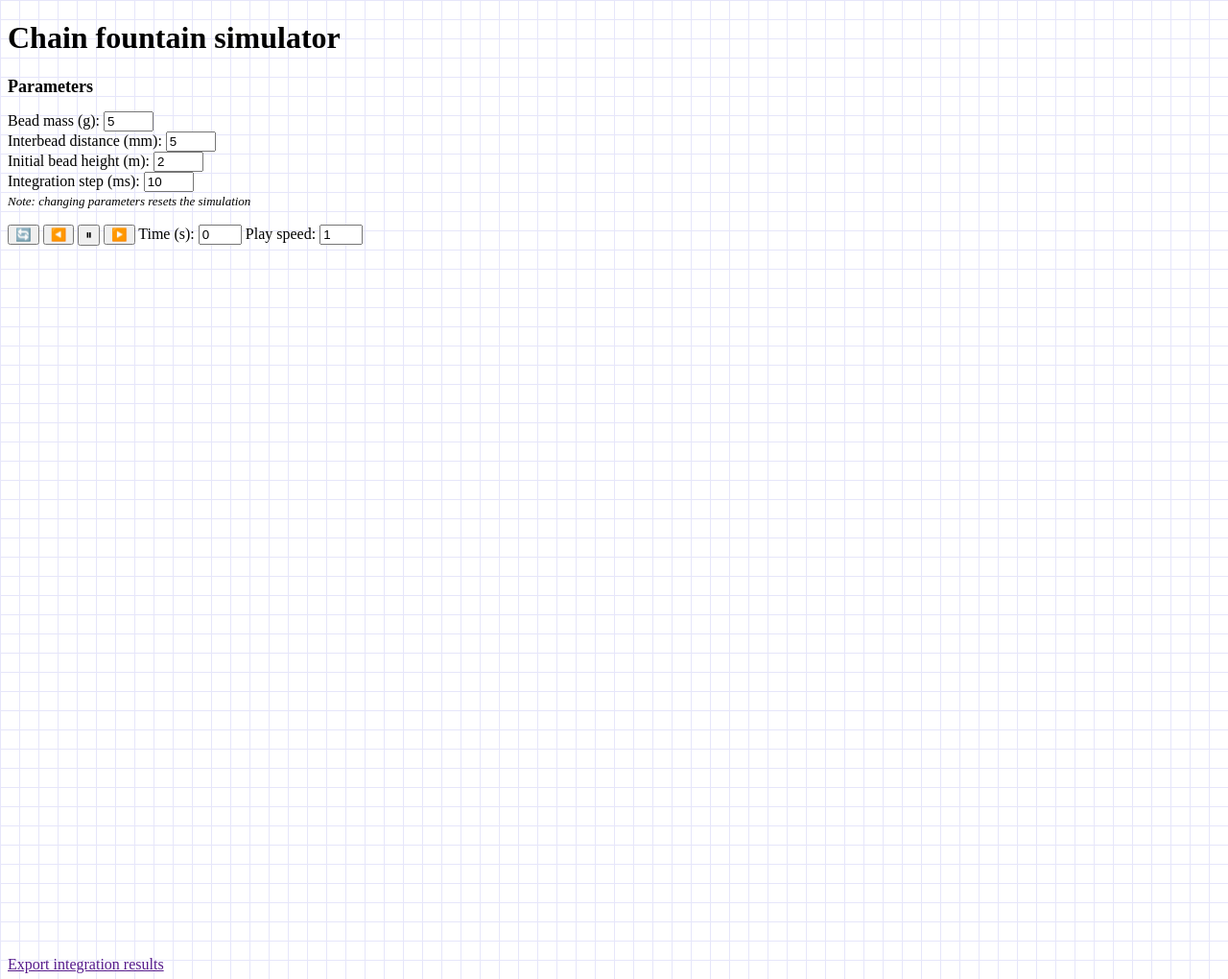
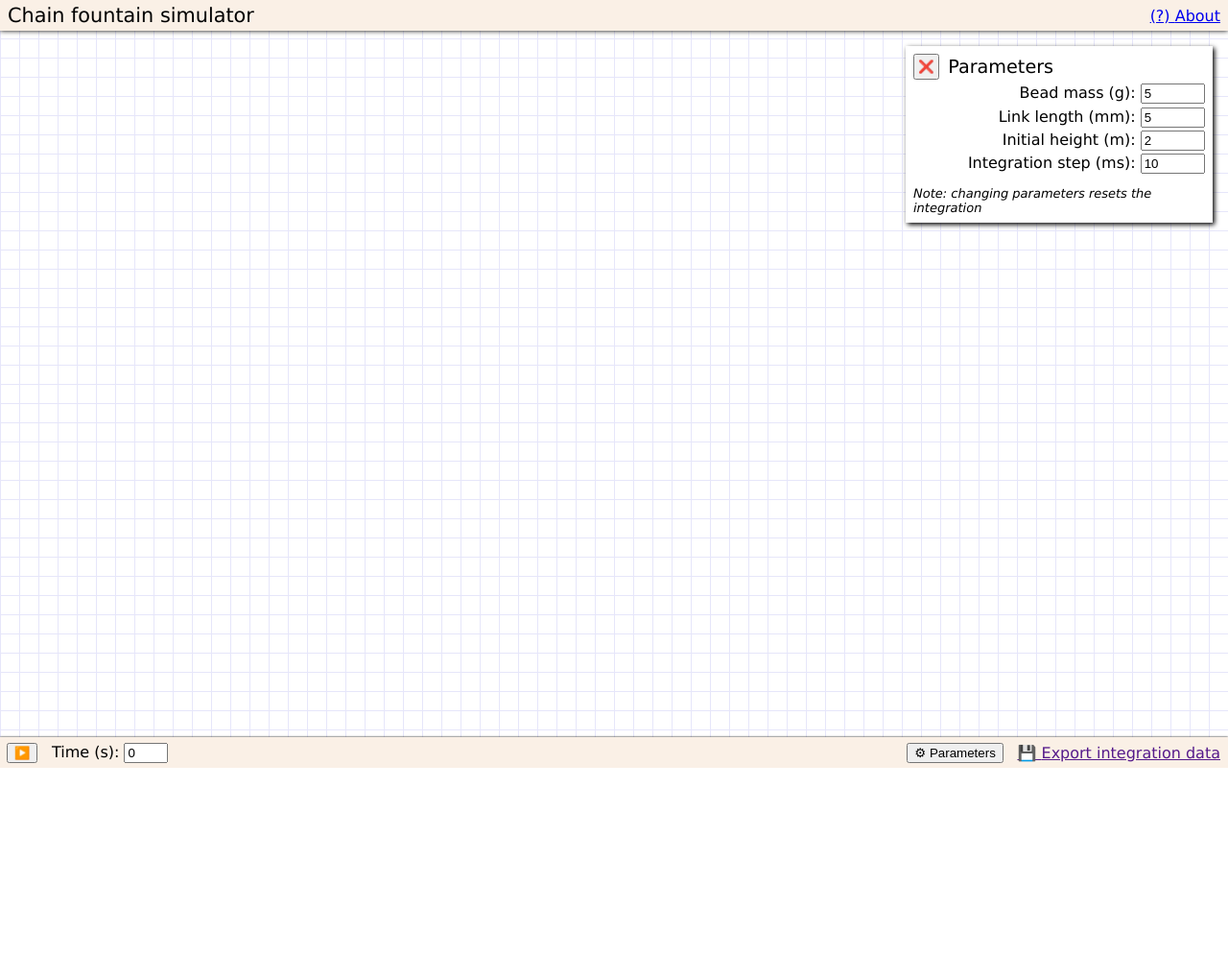
Before and after one commit to mattpalermo/chain-fountain-simulator, a plain HTML site: page index.html in a window 1280 px wide. Shown: the whole page at 96% size. After the commit the page ends 800 px from the top, so only its background shows below. Drawn offline with Linux system fonts and the light colour scheme.

Commit message:
Refine HTML & CSS interface

```diff
--- a/index.html
+++ b/index.html
@@ -10,54 +10,149 @@
       background-image:
         linear-gradient(to right, lavender 1px, transparent 1px),
         linear-gradient(to bottom, lavender 1px, transparent 1px);
+      font-family: Verdana, Arial, Helvetica, sans-serif;
+      margin: 0;
+      padding: 0;
     }
-    h2 { font-size: large }
+
+    #header {
+      box-sizing: border-box;
+      width: 100%;
+      height: 2em;
+      padding: 0.3em 0.5em;
+      margin: 0;
+      display: flex;
+      align-items: center;
+      background-color: linen;
+      box-shadow: 0px 0px 5px black;
+    }
+
     #simulationCanvas {
+      box-sizing: border-box;
       width: 100%;
       height: calc(100vh - 4em);
+      margin: 0;
+      padding: 0;
+      display: block;
     }
-    #controls {margin-top: 1em}
+
+    #parameters {
+      position: absolute;
+      top: 3em;
+      right: 1em;
+      box-sizing: border-box;
+      width: 20em;
+      max-width: calc(100vw - 2em);
+      max-height: 100vh;
+      overflow: auto;
+      background-color: white;
+      box-shadow: 2px 2px 5px black;
+      padding: 0.5em;
+    }
+    #parameters .header {
+      margin-bottom: 0.3em;
+      display: flex;
+      align-items: center;
+    }
+    #parameters h2 { margin-left: 0.5em }
+    #parameters .header button {
+      width: 2em;
+      height: 2em;
+      padding: 0;
+      margin: 0;
+    }
+    #parameters label {
+      display: block;
+      text-align: right;
+      margin: 0.2em 0;
+    }
+    #parameters input { width: 8ch }
+    #parameters em {
+      font-size: small;
+      margin-top: 1em;
+      display: block
+    }
+
+    #controls {
+      box-sizing: border-box;
+      overflow: auto;
+      width: 100%;
+      height: 2em;
+      padding: 0;
+      margin: 0;
+      display: flex;
+      align-items: center;
+      background-color: linen;
+      box-shadow: 0px 0px 2px black;
+    }
+    #controls > * {margin-left: 0.5em; margin-right: 0.5em}
+    #controls label {margin-right: auto }
     #controls input { width: 5ch }
-    #parameters label { display: block }
-    #parameters input { width: 6ch }
-    #parameters em { font-size: small }
+
+    h1 {
+      margin: 0;
+      margin-right: auto;
+      padding: 0;
+      font-size: 1.3em;
+      font-weight: normal;
+    }
+    h2 {
+      font-size: 1.2em;
+      font-weight: normal;
+      margin: 0;
+      padding: 0;
+    }
+
+    @media (max-width: 25em) {
+      #header .extra-content { display: none }
+    }
+    @media (max-width: 35em) {
+      #controls .extra-content { display: none }
+    }
+
   </style>
 </head>
 <body>
-  <h1>Chain fountain simulator</h1>
+  <div id="header">
+    <h1>Chain fountain simulator</h1>
+    <a href="https://github.com/mattpalermo/chain-fountain-simulator">
+      (?) <span class="extra-content">About</span>
+    </a>
+  </div>
 
   <div id="parameters">
-    <h2>Parameters</h2>
+    <div class="header">
+      <button id="close-parameters">❌</button>
+      <h2>Parameters</h2>
+    </div>
     <label>Bead mass (g):
       <input id="beadmass" type="number" value="5" step="any">
     </label>
-    <label>Interbead distance (mm):
-      <input id="interbead-distance" type="number" value="5" step="any">
+    <label>Link length (mm):
+      <input id="link-length" type="number" value="5" step="any">
     </label>
-    <label>Initial bead height (m):
+    <label>Initial height (m):
       <input id="initial-height" type="number" value="2" step="any">
     </label>
     <label>Integration step (ms):
       <input id="integration-step" type="number" value="10" step="any">
     </label>
-    <em>Note: changing parameters resets the simulation</em>
-  </div>
-
-  <div id="controls">
-    <button id="reset">🔄</button>
-    <button id="rewind">◀️</button>
-    <button id="pause">⏸</button>
-    <button id="play">▶️</button>
-    <label>Time (s):
-      <input id="time" type="number" value="0" step="any">
-    </label>
-    <label>Play speed:
-      <input id="play-speed" type="number" value="1" step="any">
-    </label>
+    <em>Note: changing parameters resets the integration</em>
   </div>
 
   <canvas id="simulationCanvas"></canvas>
 
-  <a id="export" href="" download="mould-integration.json">Export integration results</a>
+  <div id="controls">
+    <button id="toggle-play">▶️</button>
+    <label>Time (s):
+      <input id="time" type="number" value="0" step="any">
+    </label>
+    <button id="toggle-parameters">
+      ⚙ <span class="extra-content">Parameters</span>
+    </button>
+    <a id="export" href="" download="mould-integration.json">
+      💾 <span class="extra-content">Export integration data</span>
+    </a>
+  </div>
 </body>
 </html>
```
